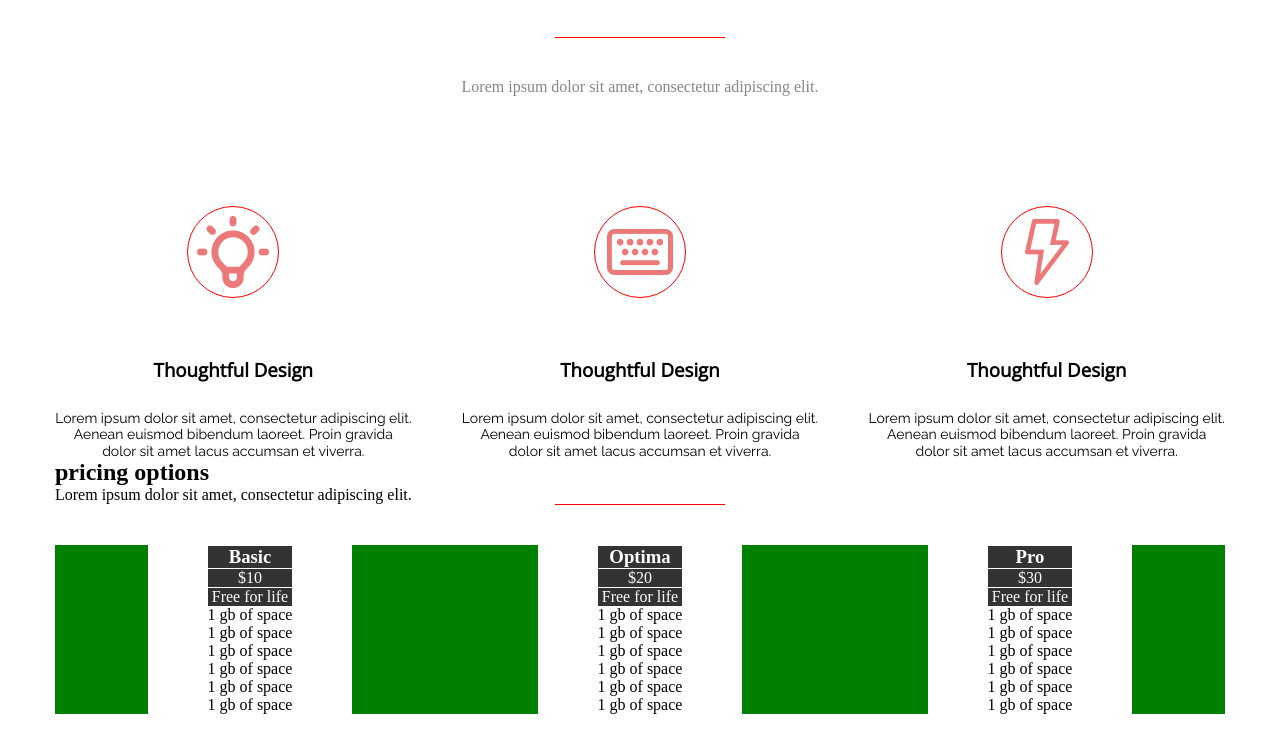
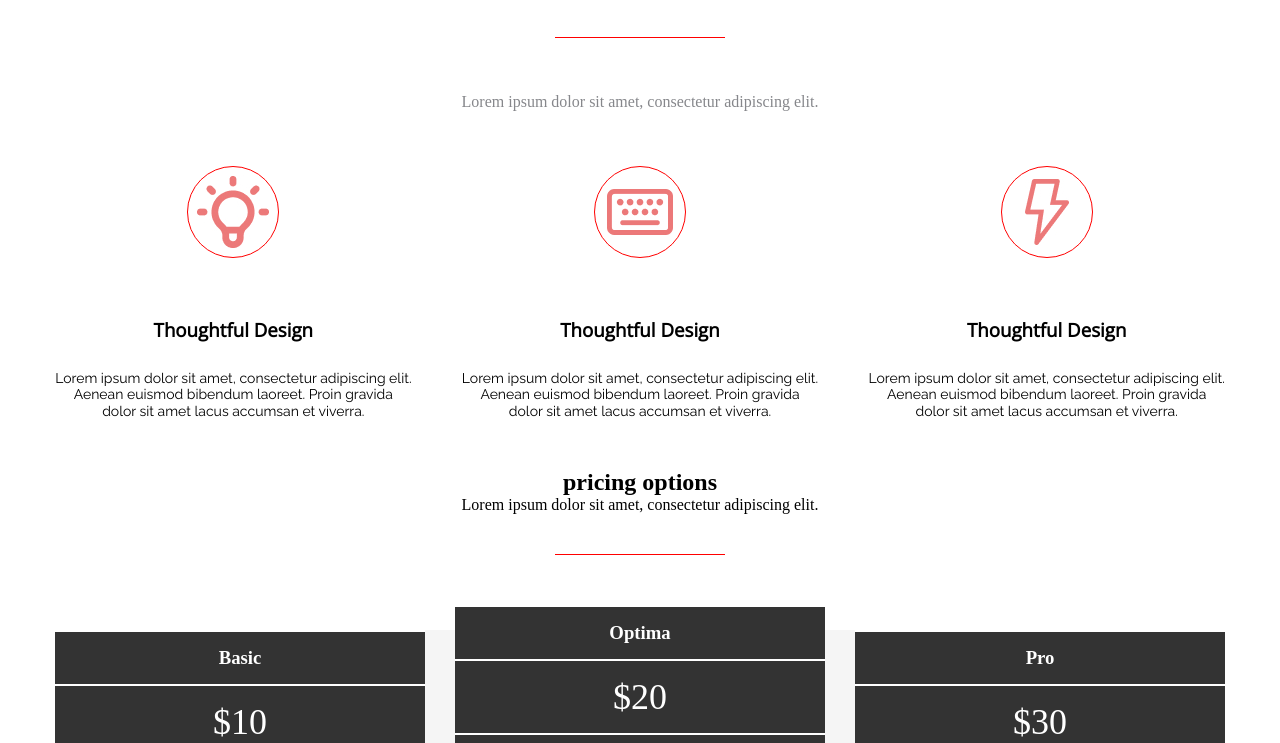
Before and after one commit to ImmDz/axit-Iskhakov, a plain HTML site: page index.html in a window 1280 px wide. Shown: the part 697-1440 px from the top of the page. Before the commit the page ends 1411 px from the top, so only its background shows below. Drawn offline with nearby package versions, Linux system fonts and the light colour scheme.

Commit message:
hw-6 created pricing-block and pricing-block.css, filled this files

```diff
--- a/css/awesome-block.css
+++ b/css/awesome-block.css
@@ -16,7 +16,7 @@
 }
 
 .awesome__title {
-    margin: 40px 0;
+    margin-top: 40px;
     font-weight: 400;
     font-size: 36px;
     line-height: 42px;
@@ -28,16 +28,17 @@
     border-bottom: 1px solid red;
     width: 170px;
     margin: auto;
-    margin-bottom: 40px;
+    margin-top: 40px;
 }
 
 .awesome__about {
-    margin-bottom: 110px;
+    margin-top: 55px;
     color: #86878B;
 }
 
 .awesome__list {
     display: flex;
+    margin-top: 55px;
 }
 
 .awesome__item:not(:last-child) {
--- a/css/pricing-block.css
+++ b/css/pricing-block.css
@@ -1,15 +1,24 @@
+.pricing {
+    text-align: center;
+    margin-top: 50px;
+}
+
 .cards {
     display: flex;
-    justify-content: space-around;
-    background-color: green;
+    justify-content: space-between;
+    background-color: #F5F5F5;
+    margin-top: 75px;
 }
 
 .cards__item {
     background-color: white;
     text-align: center;
-    padding: 0 60px;
+    min-width: 370px;
 }
 
+.cards__item--basic{
+    margin-top: -25px;
+}
 /* .card__title {
     background-color: #333333;
 }
@@ -24,8 +33,25 @@
     margin-top: 5px;
 } */
 
-.card-color {
+
+.cards__item--margin {
+    margin-top: 2px;
     background-color: #333333;
-    margin-top: 1px;
+    padding: 15px 0;
     color: white;
 }
+.card__price {
+    font-size: 36px;
+}
+
+.card__list {
+    color: #CACACC;
+}
+
+.card__list--basic {
+    box-shadow:  0 5px 15px 0 rgba(0, 0, 0, 0.3); ;
+}
+
+.card__list-item {
+    padding: 10px 0;
+}
--- a/index.html
+++ b/index.html
@@ -93,9 +93,9 @@
                 <div class="line"></div>
                 <div class="cards">
                     <div class="cards__item">
-                        <h3 class="card__title card-color">Basic</h3>
-                        <p class="card__price card-color">$10</p>
-                        <p class="card__description card-color">Free for life</p>
+                        <h3 class="card__title cards__item--margin">Basic</h3>
+                        <p class="card__price cards__item--margin">$10</p>
+                        <p class="card__description cards__item--margin">Free for life</p>
                         <ul class="card__list">
                             <li class="card__list-item">1 gb of space</li>
                             <li class="card__list-item">1 gb of space</li>
@@ -105,11 +105,11 @@
                             <li class="card__list-item">1 gb of space</li>
                         </ul>
                     </div>
-                    <div class="cards__item">
-                        <h3 class="card__title card-color">Optima</h3>
-                        <p class="card__price card-color">$20</p>
-                        <p class="card__description card-color">Free for life</p>
-                        <ul class="card__list">
+                    <div class="cards__item cards__item--basic">
+                        <h3 class="card__title cards__item--margin">Optima</h3>
+                        <p class="card__price cards__item--margin">$20</p>
+                        <p class="card__description cards__item--margin">Free for life</p>
+                        <ul class="card__list card__list--basic">
                             <li class="card__list-item">1 gb of space</li>
                             <li class="card__list-item">1 gb of space</li>
                             <li class="card__list-item">1 gb of space</li>
@@ -119,9 +119,9 @@
                         </ul>
                     </div>
                     <div class="cards__item">
-                        <h3 class="card__title card-color">Pro</h3>
-                        <p class="card__price card-color">$30</p>
-                        <p class="card__description card-color">Free for life</p>
+                        <h3 class="card__title cards__item--margin">Pro</h3>
+                        <p class="card__price cards__item--margin">$30</p>
+                        <p class="card__description cards__item--margin">Free for life</p>
                         <ul class="card__list">
                             <li class="card__list-item">1 gb of space</li>
                             <li class="card__list-item">1 gb of space</li>
```
